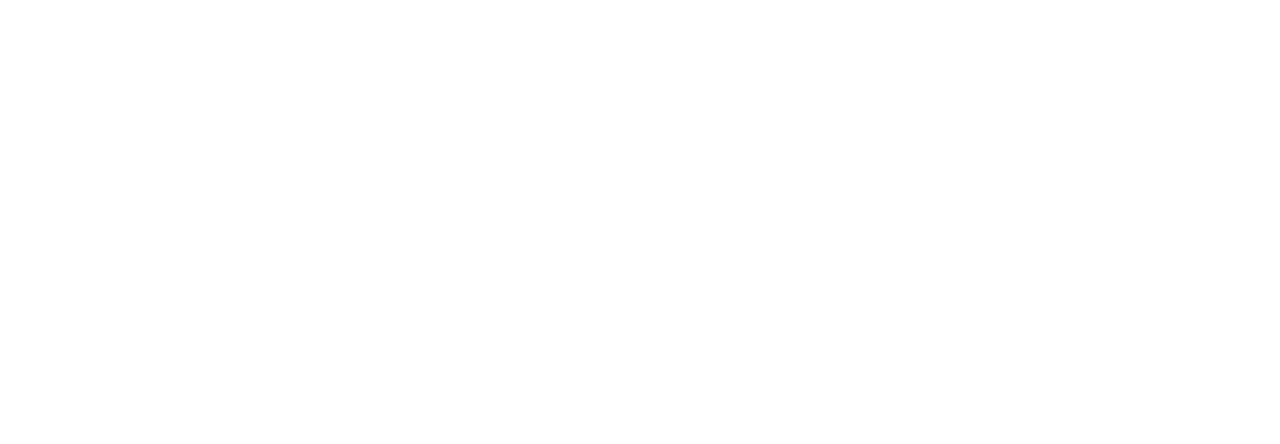
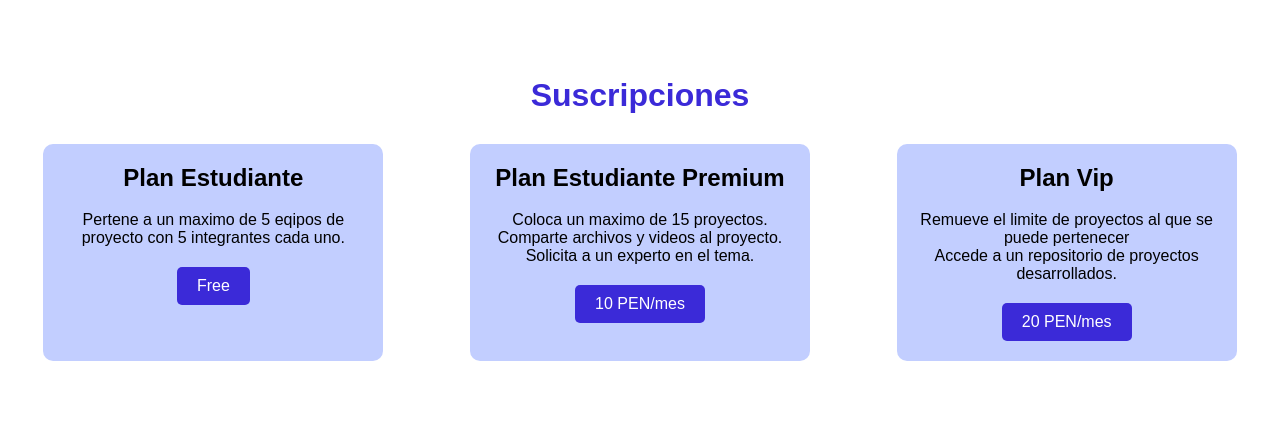
Before and after one commit to DevOps-Upc/TeamSync-LandingPage, a plain HTML site: page index.html in a window 1280 px wide. Drawn offline with Linux system fonts and the light colour scheme.

Commit message:
update seccion suspcrition
Added cards

```diff
--- a/assets/styles/styles.css
+++ b/assets/styles/styles.css
@@ -0,0 +1,57 @@
+body {
+    font-family: 'Montserrat', sans-serif;
+    margin: 0;
+    padding: 0;
+  }
+
+  .plan-section {
+    text-align: center;
+    padding: 50px 0;
+  }
+
+  .section-title {
+    font-size: 2em;
+    margin-bottom: 30px;
+    color:#3B2AD8;
+  }
+
+  .plan-cards {
+    display: flex;
+    justify-content: space-around;
+    flex-wrap: wrap;
+  }
+
+  .plan-card {
+    background-color: #C2CEFF;
+    padding: 20px;
+    border-radius: 10px;
+    width: 300px;
+    margin-bottom: 30px;
+  }
+
+  .plan-card h2 {
+    margin-top: 0;
+  }
+
+  .plan-card p {
+    margin-bottom: 20px;
+  }
+
+  .plan-card button {
+    background-color: #3B2AD8;
+    color: white;
+    border: none;
+    padding: 10px 20px;
+    text-align: center;
+    text-decoration: none;
+    display: inline-block;
+    font-size: 16px;
+    border-radius: 5px;
+    cursor: pointer;
+  }
+
+  @media screen and (max-width: 600px) {
+    .plan-card {
+      width: 90%;
+    }
+  }
--- a/index.html
+++ b/index.html
@@ -8,8 +8,30 @@
     <meta name="description" content="Landing Page del proyecto TeamSync, Aqui encontraras informacion sobre nuestra aplicacion TeamSync ,beneficios,Membresias, Informacion sobre el team y formas de contactarnos.">
     <meta name="keywords" content="Universidad,Proyectos,Profesores,Organizacion,Tareas">
     <meta name="author" content="DevOps">
+
+    <link rel="stylesheet" href="/assets/styles/styles.css">
 </head>
+
 <body>
-
+    <section class="plan-section">
+        <h1 class="section-title">Suscripciones</h1>
+        <div class="plan-cards">
+          <div class="plan-card">
+            <h2>Plan Estudiante</h2>
+            <p>Pertene a un maximo de 5 eqipos de proyecto con 5 integrantes cada uno.</p>
+            <button>Free</button>
+          </div>
+          <div class="plan-card">
+            <h2>Plan Estudiante Premium</h2>
+            <p>Coloca un maximo de 15 proyectos.<br>Comparte archivos y videos al proyecto.<br>Solicita a un experto en el tema.</p>
+            <button>10 PEN/mes</button>
+          </div>
+          <div class="plan-card">
+            <h2>Plan Vip</h2>
+            <p>Remueve el limite de proyectos al que se puede pertenecer<br>Accede a un repositorio de proyectos desarrollados.</p>
+            <button>20 PEN/mes</button>
+          </div>
+        </div>
+      </section>
 </body>
 </html>
```
